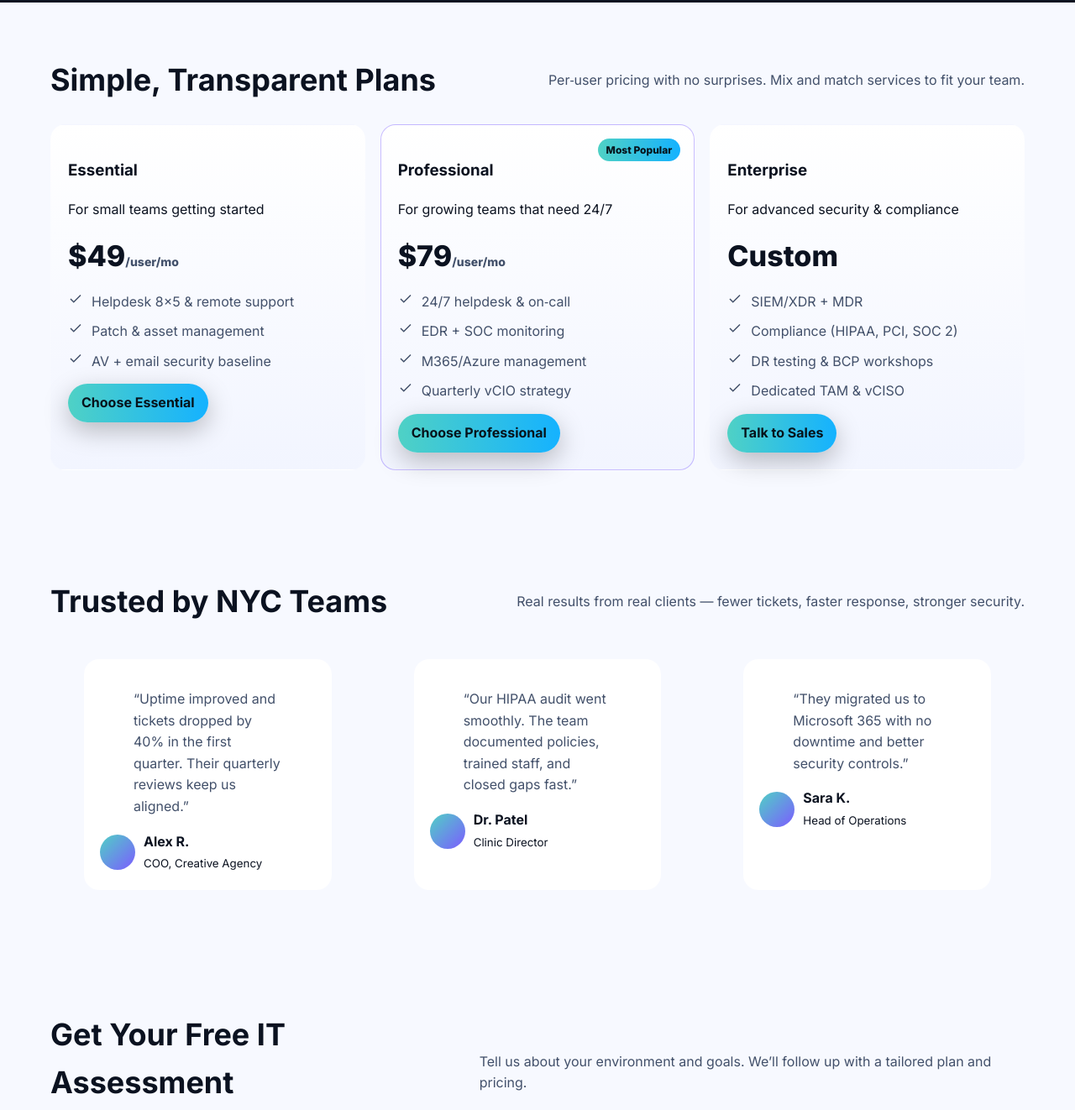
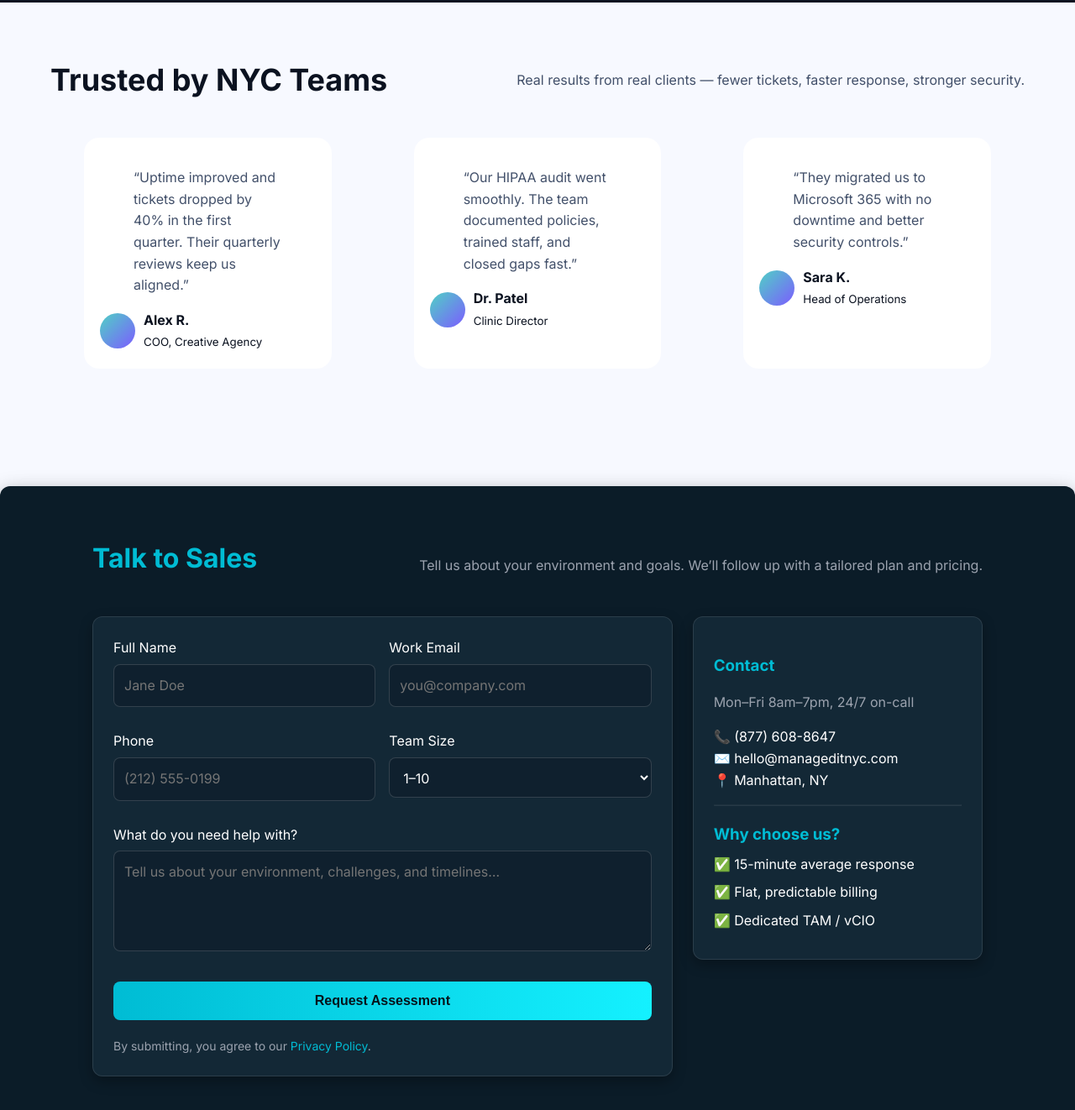
Before and after one commit to sharifu101/Alpha-Computer-Group, a plain HTML site: page index.html in a window 1280 px wide. Shown: the part 5731-7053 px from the top of the page at 84% size. Drawn offline with Linux system fonts and the light colour scheme.

Commit message:
Updated contact section: dark mode layout with form left and contact info right

```diff
--- a/index.html
+++ b/index.html
@@ -545,56 +545,7 @@ Our certified NYC IT consultants provide 24/7 support, same-day onsite service w
 
 
 
-  <!-- Pricing / Plans -->
-  <section id="pricing">
-    <div class="container">
-      <div class="section-head">
-        <h2>Simple, Transparent Plans</h2>
-        <p>Per‑user pricing with no surprises. Mix and match services to fit your team.</p>
-      </div>
-      <div class="pricing">
-        <div class="price-card">
-          <h3>Essential</h3>
-          <p class="muted">For small teams getting started</p>
-          <div class="price">$49<span style="font-size:14px;color:var(--muted)">/user/mo</span></div>
-          <ul class="features">
-            <li>
-              <svg width="18" height="18" viewBox="0 0 24 24" fill="none" stroke="currentColor" stroke-width="2" aria-hidden="true"><path d="M20 6L9 17l-5-5"/></svg>
-              Helpdesk 8×5 & remote support
-            </li>
-            <li><svg width="18" height="18" viewBox="0 0 24 24" fill="none" stroke="currentColor" stroke-width="2"><path d="M20 6L9 17l-5-5"/></svg> Patch & asset management</li>
-            <li><svg width="18" height="18" viewBox="0 0 24 24" fill="none" stroke="currentColor" stroke-width="2"><path d="M20 6L9 17l-5-5"/></svg> AV + email security baseline</li>
-          </ul>
-          <a class="cta" href="#contact">Choose Essential</a>
-        </div>
-        <div class="price-card" style="border-color:rgba(124,92,255,.4)">
-          <span class="ribbon">Most Popular</span>
-          <h3>Professional</h3>
-          <p class="muted">For growing teams that need 24/7</p>
-          <div class="price">$79<span style="font-size:14px;color:var(--muted)">/user/mo</span></div>
-          <ul class="features">
-            <li><svg width="18" height="18" viewBox="0 0 24 24" fill="none" stroke="currentColor" stroke-width="2"><path d="M20 6L9 17l-5-5"/></svg> 24/7 helpdesk & on‑call</li>
-            <li><svg width="18" height="18" viewBox="0 0 24 24" fill="none" stroke="currentColor" stroke-width="2"><path d="M20 6L9 17l-5-5"/></svg> EDR + SOC monitoring</li>
-            <li><svg width="18" height="18" viewBox="0 0 24 24" fill="none" stroke="currentColor" stroke-width="2"><path d="M20 6L9 17l-5-5"/></svg> M365/Azure management</li>
-            <li><svg width="18" height="18" viewBox="0 0 24 24" fill="none" stroke="currentColor" stroke-width="2"><path d="M20 6L9 17l-5-5"/></svg> Quarterly vCIO strategy</li>
-          </ul>
-          <a class="cta" href="#contact">Choose Professional</a>
-        </div>
-        <div class="price-card">
-          <h3>Enterprise</h3>
-          <p class="muted">For advanced security & compliance</p>
-          <div class="price">Custom</div>
-          <ul class="features">
-            <li><svg width="18" height="18" viewBox="0 0 24 24" fill="none" stroke="currentColor" stroke-width="2"><path d="M20 6L9 17l-5-5"/></svg> SIEM/XDR + MDR</li>
-            <li><svg width="18" height="18" viewBox="0 0 24 24" fill="none" stroke="currentColor" stroke-width="2"><path d="M20 6L9 17l-5-5"/></svg> Compliance (HIPAA, PCI, SOC 2)</li>
-            <li><svg width="18" height="18" viewBox="0 0 24 24" fill="none" stroke="currentColor" stroke-width="2"><path d="M20 6L9 17l-5-5"/></svg> DR testing & BCP workshops</li>
-            <li><svg width="18" height="18" viewBox="0 0 24 24" fill="none" stroke="currentColor" stroke-width="2"><path d="M20 6L9 17l-5-5"/></svg> Dedicated TAM & vCISO</li>
-          </ul>
-          <a class="cta" href="#contact">Talk to Sales</a>
-        </div>
-      </div>
-    </div>
-  </section>
+
 
   <!-- Testimonials -->
   <section id="testimonials">
@@ -629,34 +580,47 @@ Our certified NYC IT consultants provide 24/7 support, same-day onsite service w
     </div>
   </section>
 
+
+
+
+
 <!-- Contact -->
-  <section id="contact">
-    <div class="container">
-      <div class="section-head">
-        <h2>Get Your Free IT Assessment</h2>
-        <p>Tell us about your environment and goals. We’ll follow up with a tailored plan and pricing.</p>
+<section id="contact" style="background:#0b1c28; padding:60px 20px; border-radius:12px; box-shadow:0 8px 24px rgba(0,0,0,.4); margin:60px auto; color:#fff;">
+  <div class="container" style="max-width:1100px; margin:0 auto;">
+    <div class="section-head" style="text-align:center; margin-bottom:32px;">
+      <h2 style="color:#00bcd4; font-size:32px; margin-bottom:12px;">Talk to Sales</h2>
+      <p style="color:#9ca3af; font-size:16px;">Tell us about your environment and goals. We’ll follow up with a tailored plan and pricing.</p>
     </div>
-      <div class="grid cols-3">
-        <div class="card" style="grid-column:span 2">
+
+    <!-- Grid Layout -->
+    <div style="display:grid; grid-template-columns:2fr 1fr; gap:24px; align-items:start;">
+
+      <!-- Contact Form (Left) -->
+      <div style="background:#132836; padding:24px; border-radius:12px; border:1px solid rgba(255,255,255,.1); box-shadow:0 6px 16px rgba(0,0,0,.3);">
         <form action="#" method="post" onsubmit="event.preventDefault(); alert('Thanks! We will contact you shortly.');">
-            <div class="row">
-              <div>
-                <label for="name">Full Name</label>
-                <input id="name" name="name" type="text" placeholder="Jane Doe" required>
+          <div style="display:flex; gap:16px; flex-wrap:wrap; margin-bottom:16px;">
+            <div style="flex:1; min-width:250px;">
+              <label for="name" style="display:block; margin-bottom:6px; color:#fff;">Full Name</label>
+              <input id="name" name="name" type="text" placeholder="Jane Doe" required
+                style="width:100%; padding:12px; background:#0f202e; color:#fff; border:1px solid rgba(255,255,255,.15); border-radius:8px;">
             </div>
-              <div>
-                <label for="email">Work Email</label>
-                <input id="email" name="email" type="email" placeholder="you@company.com" required>
+            <div style="flex:1; min-width:250px;">
+              <label for="email" style="display:block; margin-bottom:6px; color:#fff;">Work Email</label>
+              <input id="email" name="email" type="email" placeholder="you@company.com" required
+                style="width:100%; padding:12px; background:#0f202e; color:#fff; border:1px solid rgba(255,255,255,.15); border-radius:8px;">
             </div>
           </div>
-            <div class="row">
-              <div>
-                <label for="phone">Phone</label>
-                <input id="phone" name="phone" type="tel" placeholder="(212) 555‑0199">
+
+          <div style="display:flex; gap:16px; flex-wrap:wrap; margin-bottom:16px;">
+            <div style="flex:1; min-width:250px;">
+              <label for="phone" style="display:block; margin-bottom:6px; color:#fff;">Phone</label>
+              <input id="phone" name="phone" type="tel" placeholder="(212) 555-0199"
+                style="width:100%; padding:12px; background:#0f202e; color:#fff; border:1px solid rgba(255,255,255,.15); border-radius:8px;">
             </div>
-              <div>
-                <label for="users">Team Size</label>
-                <select id="users" name="users">
+            <div style="flex:1; min-width:250px;">
+              <label for="users" style="display:block; margin-bottom:6px; color:#fff;">Team Size</label>
+              <select id="users" name="users"
+                style="width:100%; padding:12px; background:#0f202e; color:#fff; border:1px solid rgba(255,255,255,.15); border-radius:8px;">
                 <option value="1-10">1–10</option>
                 <option value="11-25">11–25</option>
                 <option value="26-50">26–50</option>
@@ -665,29 +629,39 @@ Our certified NYC IT consultants provide 24/7 support, same-day onsite service w
               </select>
             </div>
           </div>
-            <div>
-              <label for="message">What do you need help with?</label>
-              <textarea id="message" name="message" placeholder="Tell us about your environment, challenges, and timelines…" required></textarea>
+
+          <div style="margin-bottom:16px;">
+            <label for="message" style="display:block; margin-bottom:6px; color:#fff;">What do you need help with?</label>
+            <textarea id="message" name="message" placeholder="Tell us about your environment, challenges, and timelines…" required
+              style="width:100%; min-height:120px; padding:12px; background:#0f202e; color:#fff; border:1px solid rgba(255,255,255,.15); border-radius:8px;"></textarea>
           </div>
-            <button class="submit" type="submit">Request Assessment</button>
-            <p class="muted" style="margin:6px 0 0">By submitting, you agree to our <a href="#">Privacy Policy</a>.</p>
+
+          <button type="submit"
+            style="background:linear-gradient(90deg,#00bcd4,#14f1ff); color:#07131b; font-weight:700; padding:14px 20px; border:none; border-radius:8px; font-size:16px; cursor:pointer; width:100%; transition:all .3s ease;">
+            Request Assessment
+          </button>
+          <p style="margin:8px 0 0; font-size:14px; color:#9ca3af;">By submitting, you agree to our <a href="#" style="color:#00bcd4; text-decoration:none;">Privacy Policy</a>.</p>
         </form>
       </div>
-        <aside class="card">
-          <h3>Contact</h3>
-          <p class="muted">Mon–Fri 8am–7pm, 24/7 on‑call</p>
-          <p>📞  (877) 608-8647<br>✉️ hello@manageditnyc.com<br>📍 Manhattan, NY</p>
-          <hr style="border-color:rgba(255,255,255,.08)" />
-          <h3>Why choose us?</h3>
-          <ul class="features">
-            <li><svg width="18" height="18" viewBox="0 0 24 24" fill="none" stroke="currentColor" stroke-width="2"><path d="M20 6L9 17l-5-5"/></svg> 15‑minute average response</li>
-            <li><svg width="18" height="18" viewBox="0 0 24 24" fill="none" stroke="currentColor" stroke-width="2"><path d="M20 6L9 17l-5-5"/></svg> Flat, predictable billing</li>
-            <li><svg width="18" height="18" viewBox="0 0 24 24" fill="none" stroke="currentColor" stroke-width="2"><path d="M20 6L9 17l-5-5"/></svg> Dedicated TAM / vCIO</li>
+
+      <!-- Sidebar Contact Info (Right) -->
+      <aside style="background:#132836; padding:24px; border-radius:12px; border:1px solid rgba(255,255,255,.1); color:#fff; box-shadow:0 6px 16px rgba(0,0,0,.3);">
+        <h3 style="color:#00bcd4; margin-bottom:8px;">Contact</h3>
+        <p style="color:#9ca3af; margin-bottom:12px;">Mon–Fri 8am–7pm, 24/7 on-call</p>
+        <p style="margin-bottom:16px;">📞 (877) 608-8647<br>✉️ hello@manageditnyc.com<br>📍 Manhattan, NY</p>
+        <hr style="border-color:rgba(255,255,255,.08); margin:16px 0;" />
+        <h3 style="color:#00bcd4; margin-bottom:8px;">Why choose us?</h3>
+        <ul style="list-style:none; padding:0; margin:0;">
+          <li style="margin-bottom:8px;">✅ 15-minute average response</li>
+          <li style="margin-bottom:8px;">✅ Flat, predictable billing</li>
+          <li style="margin-bottom:8px;">✅ Dedicated TAM / vCIO</li>
         </ul>
       </aside>
+
     </div>
   </div>
 </section>
+
 
   <footer>
     <div class="container">
```
Lines whose indentation alone changed are shown as unchanged.
